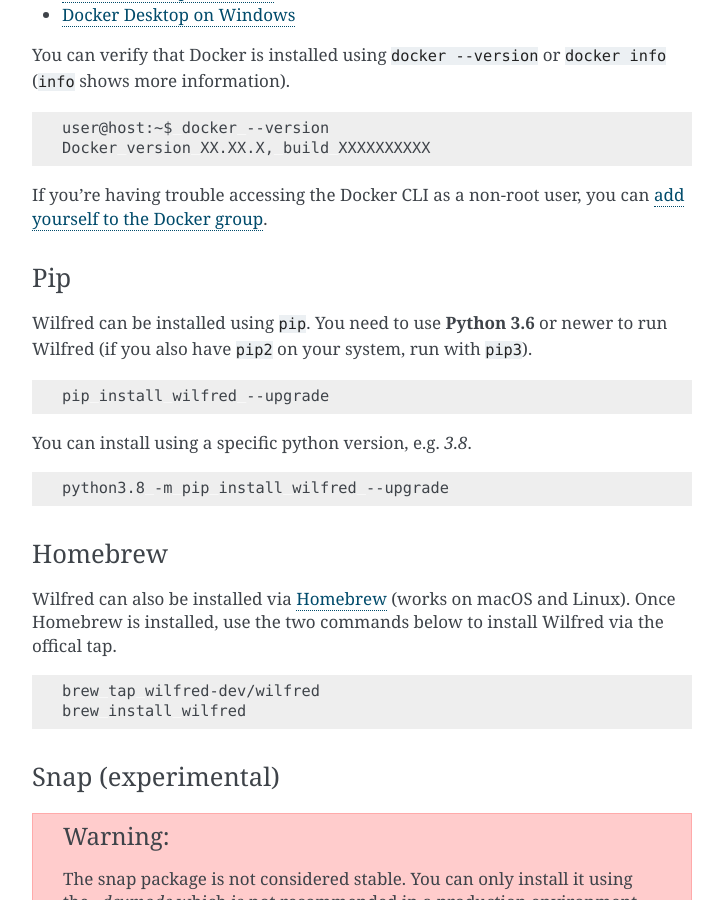
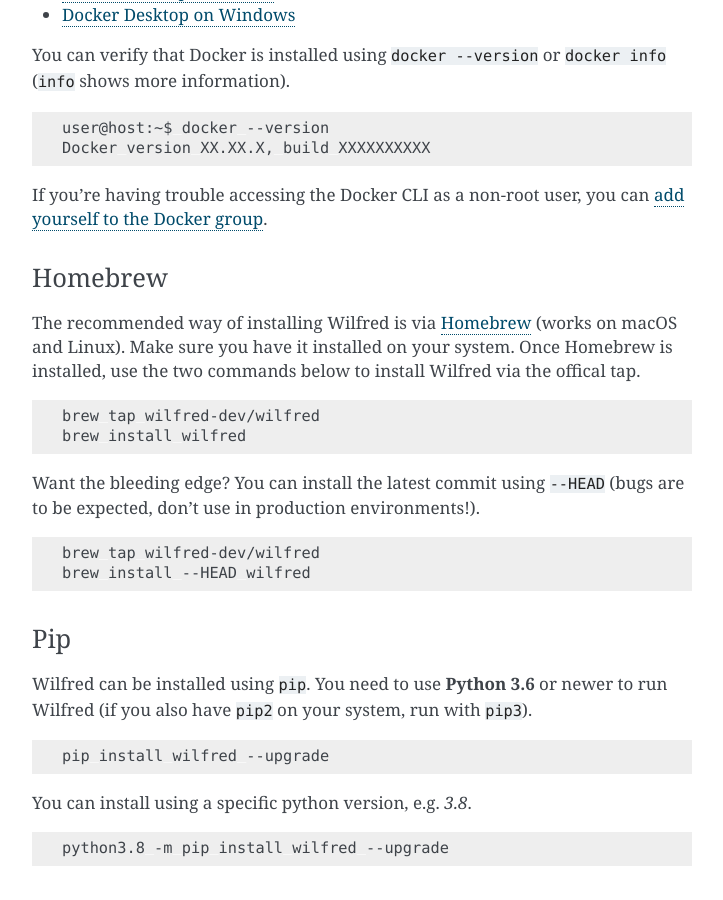
Before and after one commit to wilfred-dev/wilfred, a Sphinx documentation site: the page built from docs/source/index.rst, in a window 1280 px wide and 900 px high, scrolled down 658 px. Shown: the whole window, without its empty margins (388-1111 px from the left). Built offline with Sphinx 7.4.7, drawn with Linux system fonts in a browser that asks for light colours.

Commit message:
docs: update installation instructions, brew is now preferred

```diff
--- a/docs/source/index.rst
+++ b/docs/source/index.rst
@@ -36,6 +36,23 @@
 
 If you're having trouble accessing the Docker CLI as a non-root user, you can `add yourself to the Docker group <https://docs.docker.com/install/linux/linux-postinstall/#manage-docker-as-a-non-root-user>`__.
 
+Homebrew
+^^^^^^^^
+
+The recommended way of installing Wilfred is via `Homebrew <https://brew.sh>`__ (works on macOS and Linux). Make sure you have it installed on your system. Once Homebrew is installed, use the two commands below to install Wilfred via the offical tap.
+
+.. code-block:: bash
+
+   brew tap wilfred-dev/wilfred
+   brew install wilfred
+
+Want the bleeding edge? You can install the latest commit using ``--HEAD`` (bugs are to be expected, don't use in production environments!).
+
+.. code-block:: bash
+
+   brew tap wilfred-dev/wilfred
+   brew install --HEAD wilfred
+
 Pip
 ^^^
 
@@ -50,16 +67,6 @@
 .. code-block:: bash
 
    python3.8 -m pip install wilfred --upgrade
-
-Homebrew
-^^^^^^^^
-
-Wilfred can also be installed via `Homebrew <https://brew.sh>`__ (works on macOS and Linux). Once Homebrew is installed, use the two commands below to install Wilfred via the offical tap.
-
-.. code-block:: bash
-
-   brew tap wilfred-dev/wilfred
-   brew install wilfred
 
 Snap (experimental)
 ^^^^^^^^^^^^^^^^^^^
```
Also changed, not shown: README.md (+15 -8 lines).
